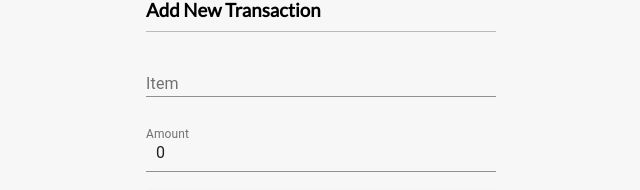
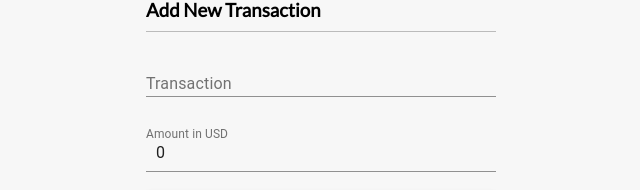
Before and after one commit to arthurs14/Expense-Tracker, a React (Create React App) app in the folder client/: page / in a window 1280 px wide. Shown: the part 453-643 px from the top of the page, without its empty margins (319-959 px from the left). Built offline with nearby package versions, Linux system fonts and the light colour scheme; no server answers.

Commit message:
updated labels for input fields

```diff
--- a/client/src/components/AddTransaction.js
+++ b/client/src/components/AddTransaction.js
@@ -40,7 +40,7 @@ const AddTransaction = () => {
       <form>
         <div className="form-control">
           <TextField
-            label="Item"
+            label="Transaction"
             value={formData.text}
             type="text"
             name="text"
@@ -50,7 +50,7 @@ const AddTransaction = () => {
         </div>
         <div className="form-control">
           <TextField
-            label="Amount"
+            label="Amount in USD"
             name="amount"
             type="number"
             fullWidth
```
